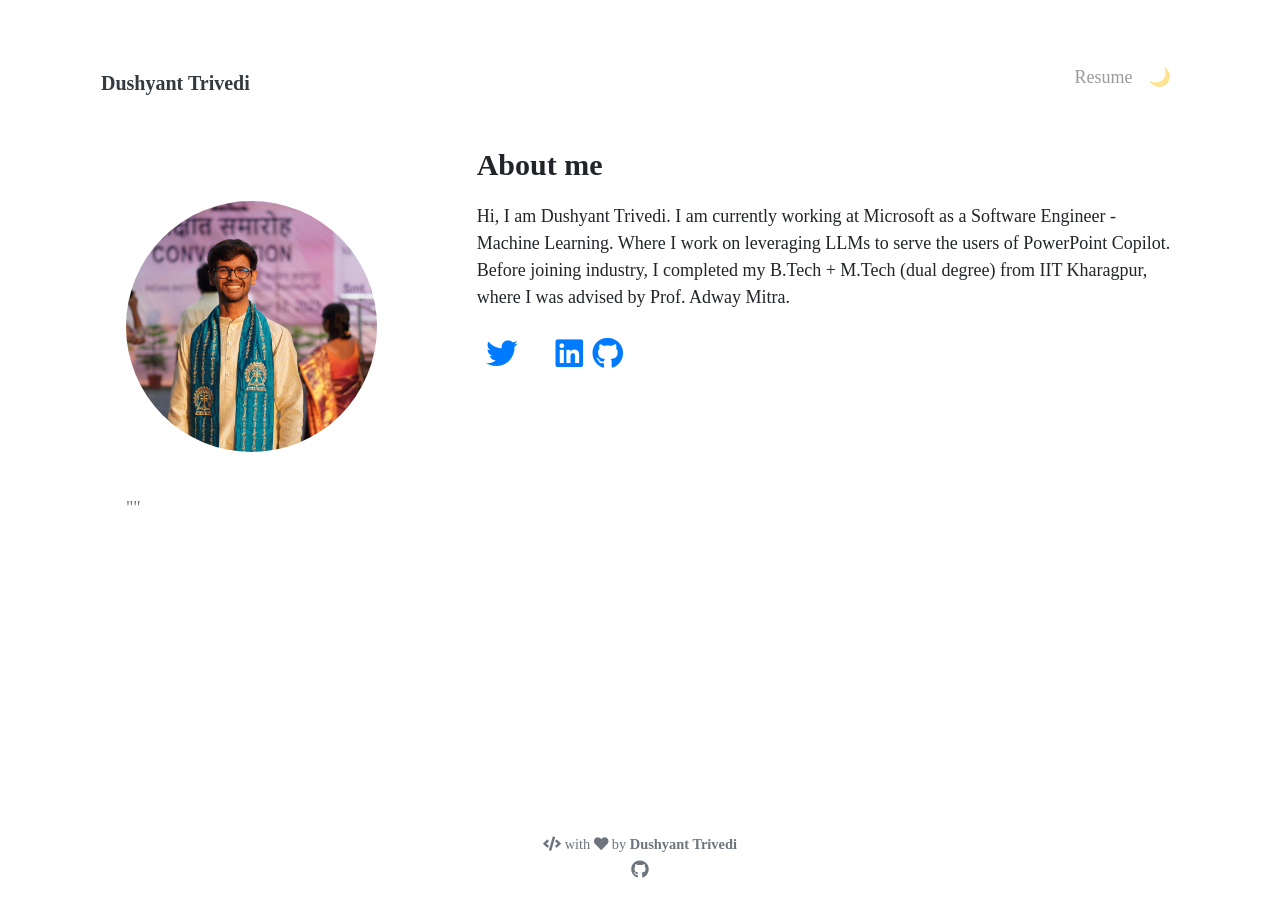
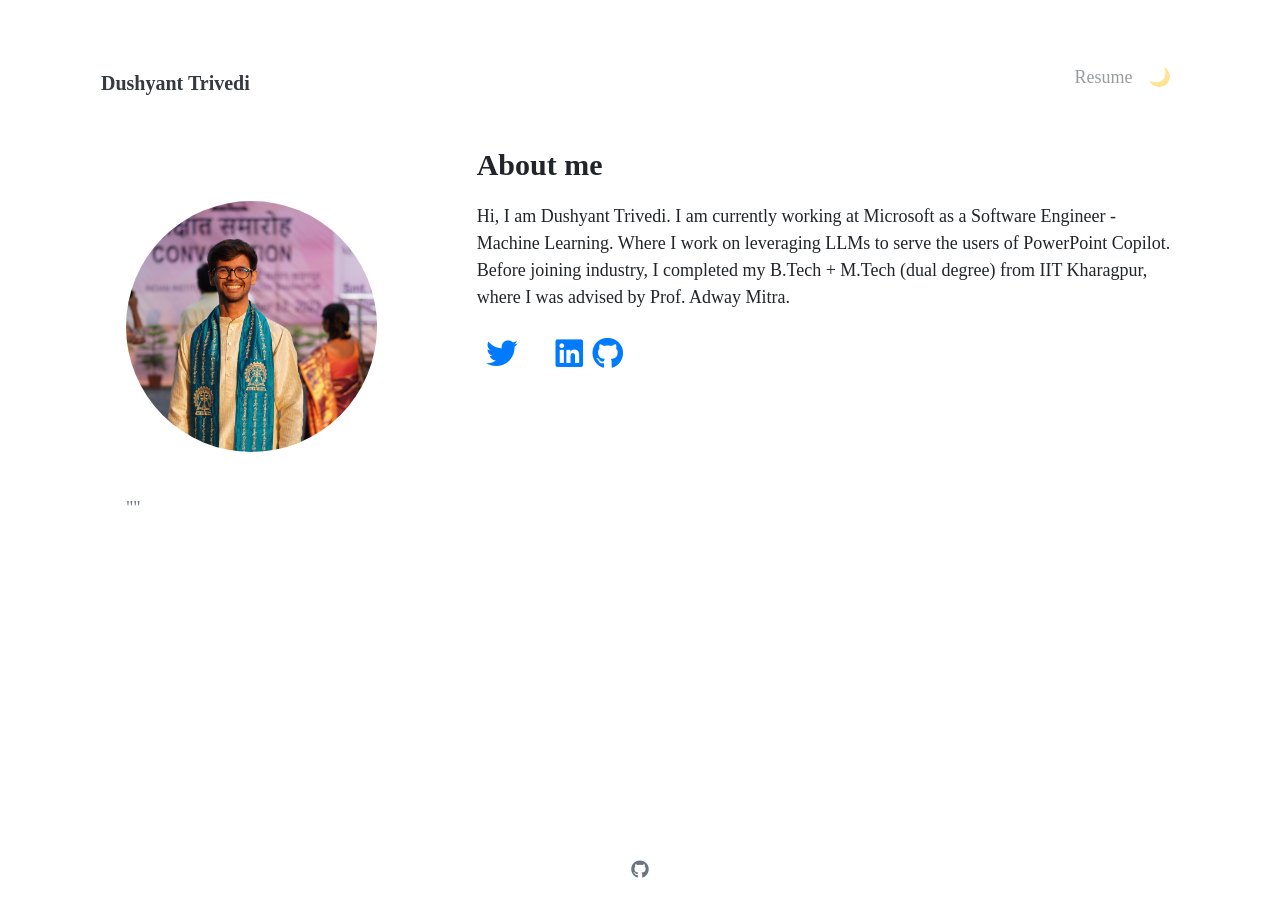
Before and after one commit to trivedidushyant/trivedidushyant.github.io, a Jekyll site: the page built from pages/index.md, in a window 1280 px wide. Built offline with Jekyll 4.4.1, drawn with Linux system fonts in a browser that asks for light colours; nearby versions of some CDN libraries; a style sheet for code colours, icons or effects is not loaded.

Commit message:
footer change

```diff
--- a/_includes/footer.html
+++ b/_includes/footer.html
@@ -1,9 +1,9 @@
 <footer class="mt-auto py-3 text-center">
 
-  <small class="text-muted mb-2">
+  <!-- <small class="text-muted mb-2">
     <i class="fas fa-code"></i> with <i class="fas fa-heart"></i>
     by <strong>{{ site.author.name }}</strong>
-  </small>
+  </small> -->
 
   {% include social.html %}
 
```
